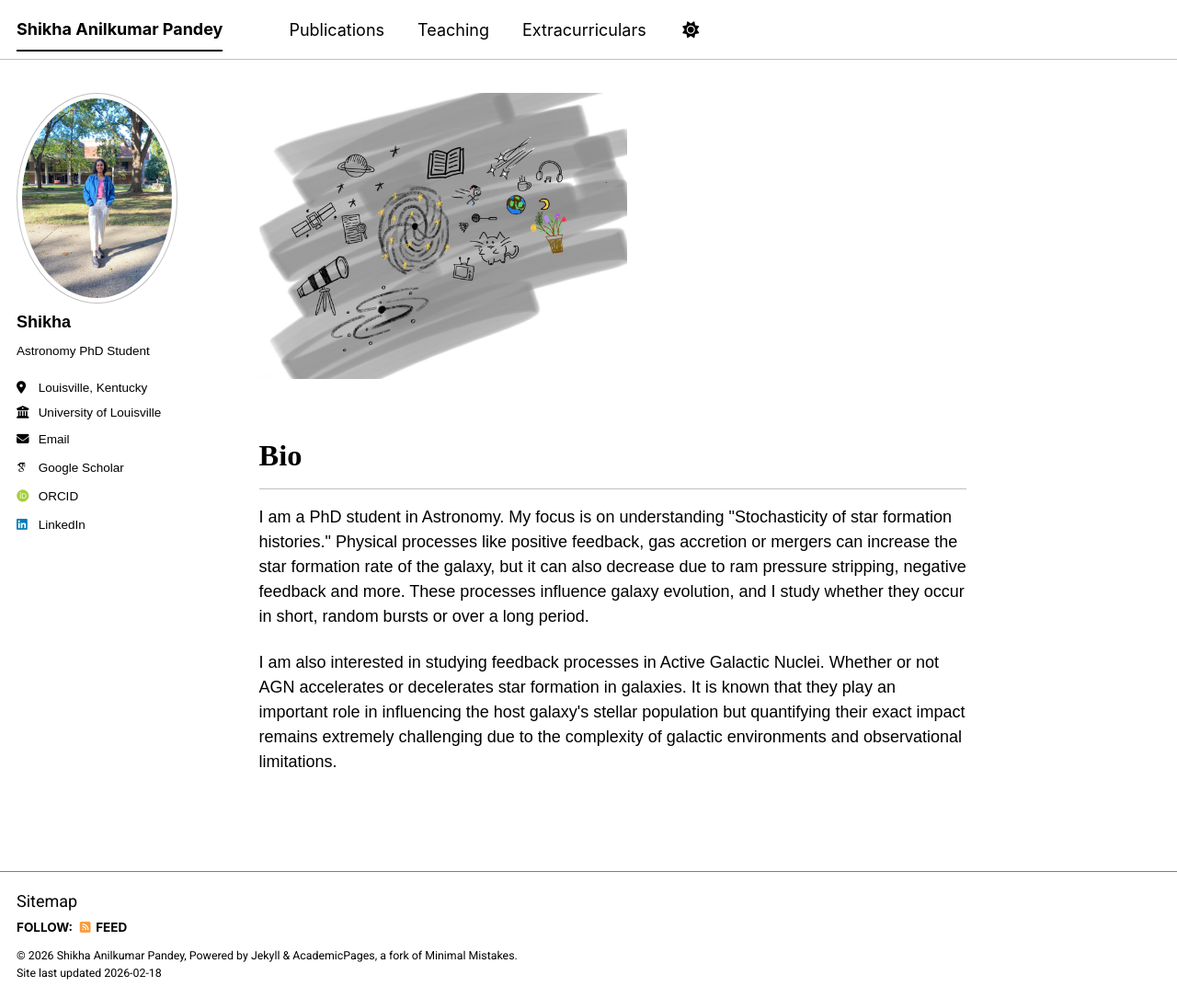
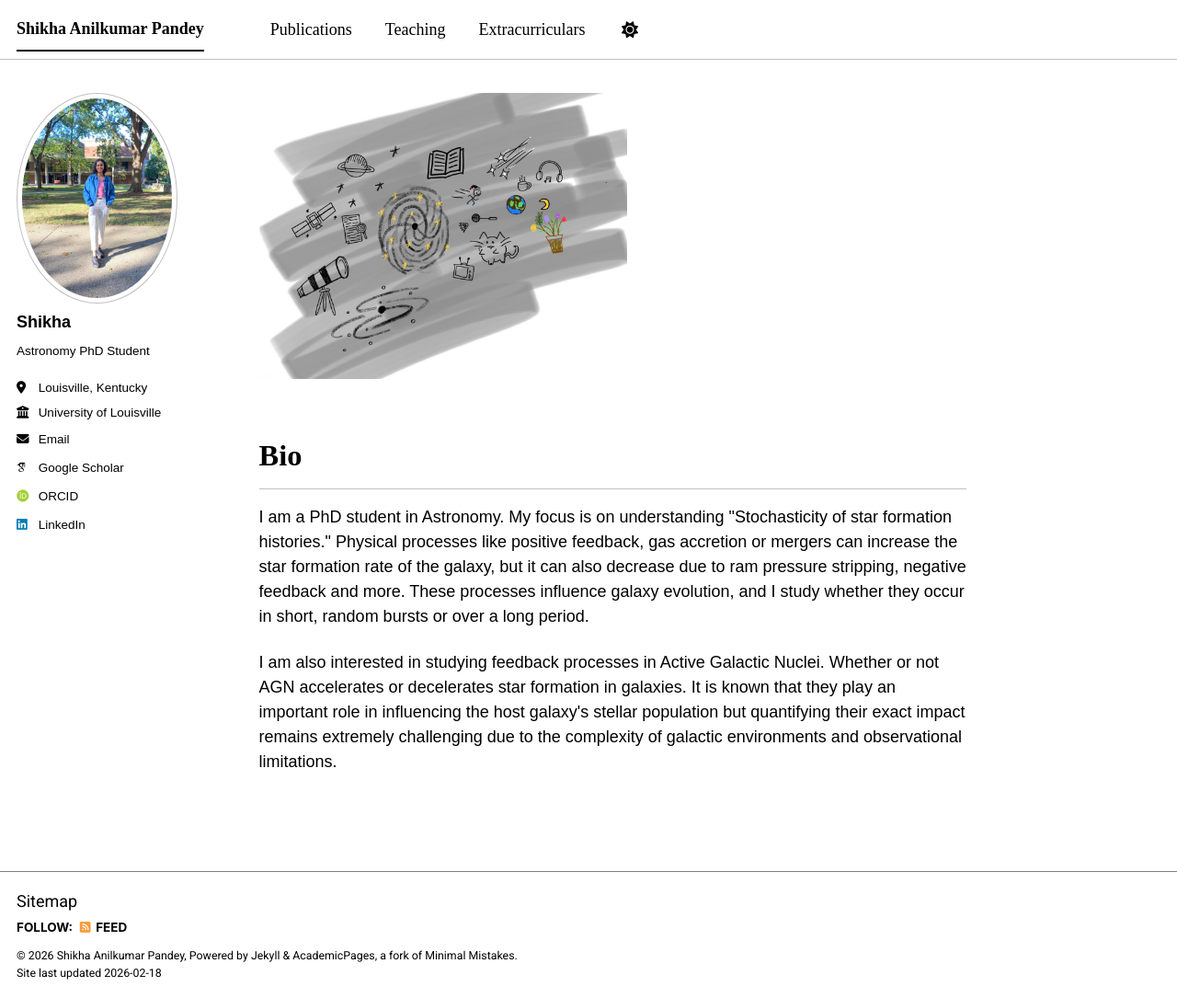
Before and after one commit to pshikha/pshikha.github.io, a Jekyll site: the page built from _pages/about.md, in a window 1280 px wide and 1085 px high. Shown: the whole window at 92% size. Built offline with Jekyll 4.4.1, drawn with Linux system fonts in a browser that asks for light colours; some web fonts are replaced; a script bundle is joined from its source files by our own code; library files that are not in the unit come from our copies.

Commit message:
Update _masthead.scss

```diff
--- a/_sass/layout/_masthead.scss
+++ b/_sass/layout/_masthead.scss
@@ -28,7 +28,7 @@
     @include container;
     @include clearfix;
     padding: 0.5em 1em;
-    font-family: $sans-serif-narrow;
+    font-family: 'Shantell Sans', cursive;
 
     @include breakpoint($x-large) {
       max-width: $x-large;
```
